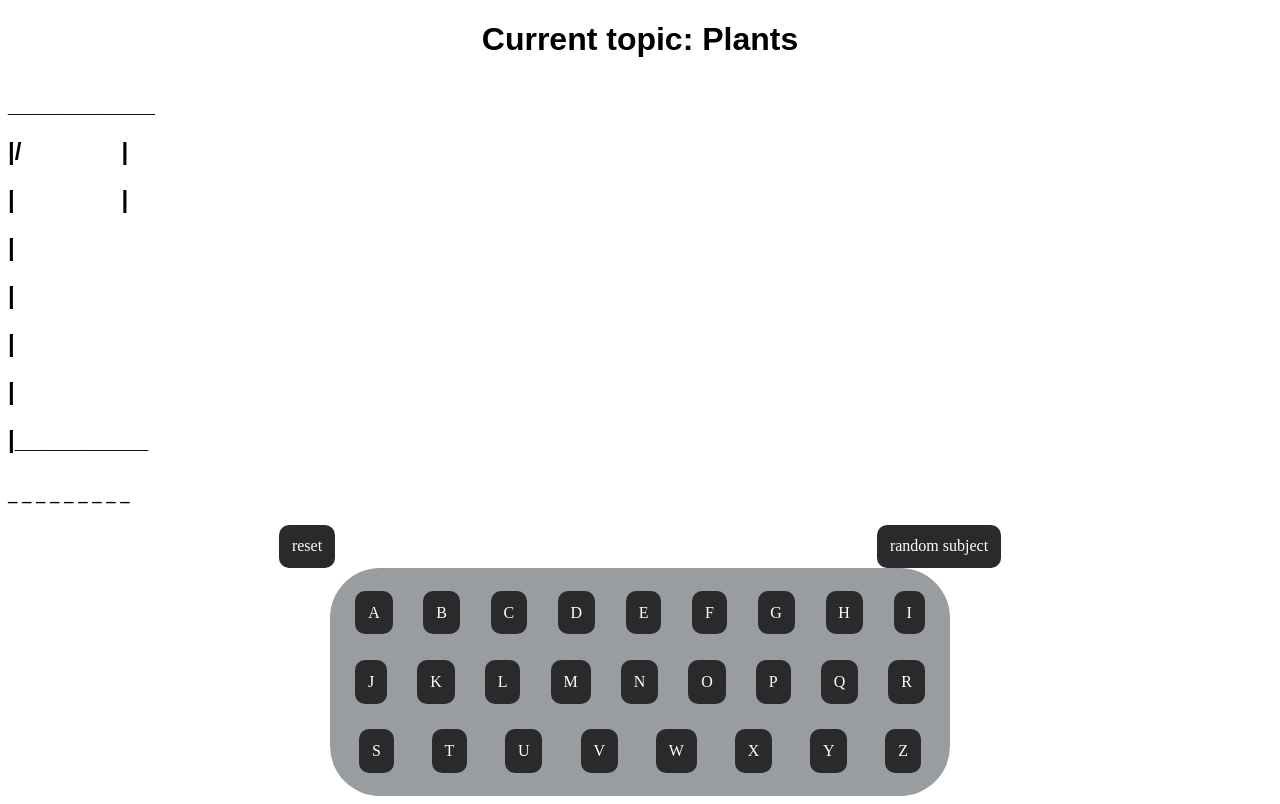
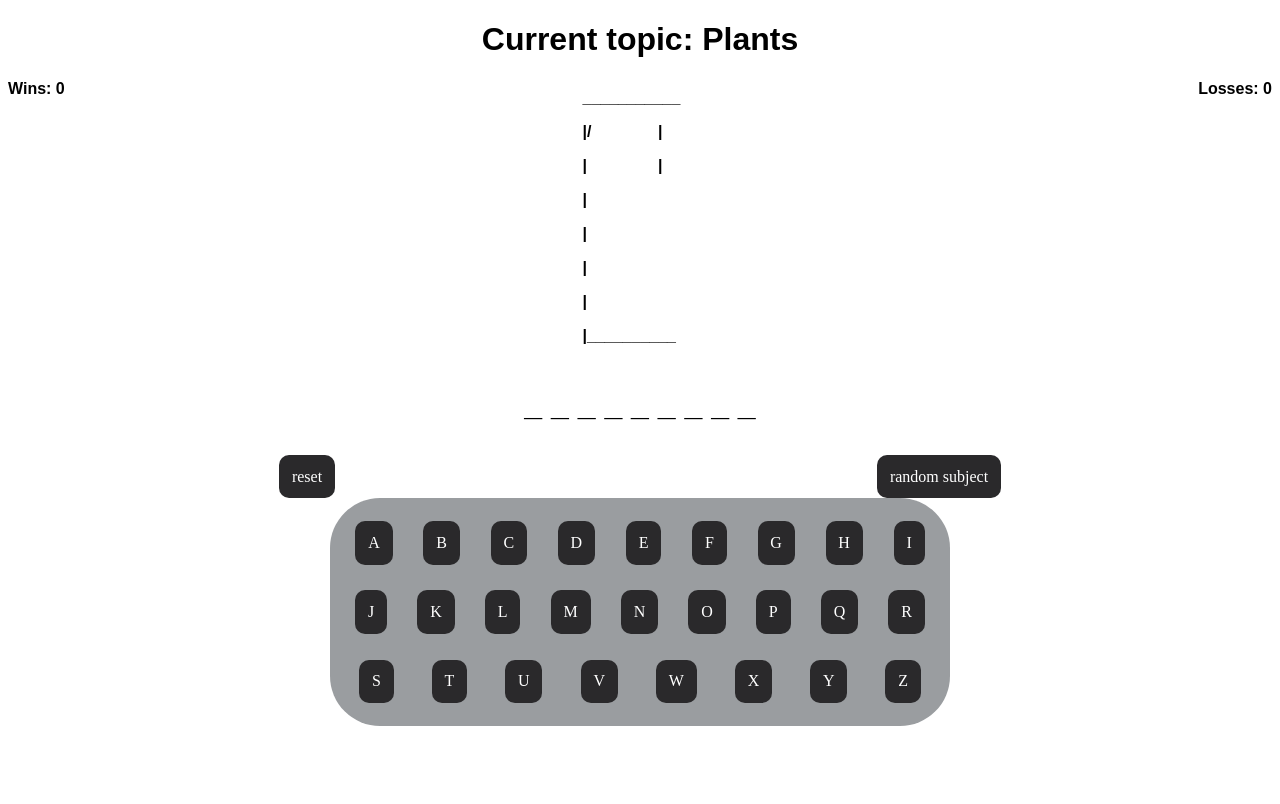
Before and after one commit to helioboros/WDI16-Hangman, a plain HTML site: page index.html in a window 1280 px wide. Drawn offline with nearby package versions, Linux system fonts and the light colour scheme.

Commit message:
scoreboard functional

```diff
--- a/index.html
+++ b/index.html
@@ -10,8 +10,12 @@
 </head>
 
 <body>
-    <h1>Word Theme here</h1>
-    <h2></h2>
+    <h1>If you're seeing this, something's gone wrong.</h1>
+    <div class="gallowscontainer">
+        <span class="wins">If you're seeing this, something's gone wrong.</span>
+        <span class="gallows"></span>
+        <span class="losses">If you're seeing this, something's gone wrong.</span>
+    </div>
     <h3></h3>
     <div class="buttonline">
         <div class="button" id="reset">reset</div>
--- a/script.js
+++ b/script.js
@@ -10,20 +10,21 @@ let completionProgress = randomWord.length
 let answerArray = []
 let guess
 let subjectName
-let points = 0
-let lost = 0
+let wins = 0
+let losses = 0
 
-// Points and Lost could display as a win/loss tally.
+// Points and losses could display as a win/loss tally.
 
 subject()
 lifeUpdate()
 createWordTemplate()
 subjectDisplayUpdate()
+scoreboard()
 
 // Refreshes number of lives; for when you lose one or reset the game
 function lifeUpdate() {
     if (lives == 6) {
-        $("h2").html(`
+        $(".gallows").html(`
 <p>___________</p>
 <p>|/               |</p>
 <p>|                |</p>
@@ -34,7 +35,7 @@ function lifeUpdate() {
 <p>|__________</p>
     `)
     } else if (lives == 5) {
-        $("h2").html(`
+        $(".gallows").html(`
 <p>___________</p>
 <p>|/               |</p>
 <p>|                |</p>
@@ -45,7 +46,7 @@ function lifeUpdate() {
 <p>|__________</p>
     `)
     } else if (lives == 4) {
-        $("h2").html(`
+        $(".gallows").html(`
 <p>___________</p>
 <p>|/               |</p>
 <p>|                |</p>
@@ -56,7 +57,7 @@ function lifeUpdate() {
 <p>|__________</p>
     `)
     } else if (lives == 3) {
-        $("h2").html(`
+        $(".gallows").html(`
 <p>___________</p>
 <p>|/               |</p>
 <p>|                |</p>
@@ -67,7 +68,7 @@ function lifeUpdate() {
 <p>|__________</p>
     `)
     } else if (lives == 2) {
-        $("h2").html(`
+        $(".gallows").html(`
 <p>___________</p>
 <p>|/               |</p>
 <p>|                |</p>
@@ -78,7 +79,7 @@ function lifeUpdate() {
 <p>|__________</p>
     `)
     } else if (lives == 1) {
-        $("h2").html(`
+        $(".gallows").html(`
 <p>___________</p>
 <p>|/               |</p>
 <p>|                |</p>
@@ -89,7 +90,7 @@ function lifeUpdate() {
 <p>|__________</p>
     `)
     } else if (lives == 0) {
-        $("h2").html(`
+        $(".gallows").html(`
 <p>___________</p>
 <p>|/               |</p>
 <p>|                |</p>
@@ -100,6 +101,11 @@ function lifeUpdate() {
 <p>|__________</p>
     `)
     }
+}
+
+function scoreboard() {
+    $(".wins").text("Wins: " + wins)
+    $(".losses").text("Losses: " + losses)
 }
 
 // To update the display.
@@ -140,13 +146,15 @@ function choice(letter) {
     // Parameters to end the game, depending on whether the player's guess was correct or not.
     if (completionProgress == 0) {
         $("h3").text("Congratulations! The word was " + randomWord + ". Try again?")
-        points++
+        wins++
+        scoreboard()
         $(".letters").hide()
         return
     }
     if (lives == 0) {
         $("h3").text("Game over. The word was " + randomWord + ". Try again?")
-        lost++
+        losses++
+        scoreboard()
         $(".letters").hide()
         return
     }
@@ -157,8 +165,6 @@ function reset() {
     answerArray = []
     guess = ""
     lives = 6
-    points = 0
-    lost = 0
     lifeUpdate()
     randomWord = (randomArrays[chosenArrayName][(Math.floor(Math.random() * randomArrays[chosenArrayName].length))])
     completionProgress = randomWord.length
--- a/style.css
+++ b/style.css
@@ -24,11 +24,28 @@ h1 {
     font-family: Arial, Helvetica, sans-serif;
     text-align: center;
 }
-h2 {
+.gallowscontainer {
+    white-space: pre;
+    font-family: sans-serif, Arial, Helvetica;
+    font-weight: 900;
+    text-align: left;
+    display: flex;
+    align-items: space-around;
+    justify-content: space-around;
+}
+.gallows {
+    display: inline-block;
+    white-space: pre;
+    margin: 0 auto;
     letter-spacing: 0px;
-    line-height: 0%;
-    white-space: pre;
-    font-family: sans-serif;
+    line-height: 1px;
+}
+h3 {
+    font-size: 4vmin;
+    display: flex;
+    align-items: space-around;
+    justify-content: space-around;
+    font-family: Arial, Helvetica, sans-serif;
 }
 .button {
     display: inline;
```
